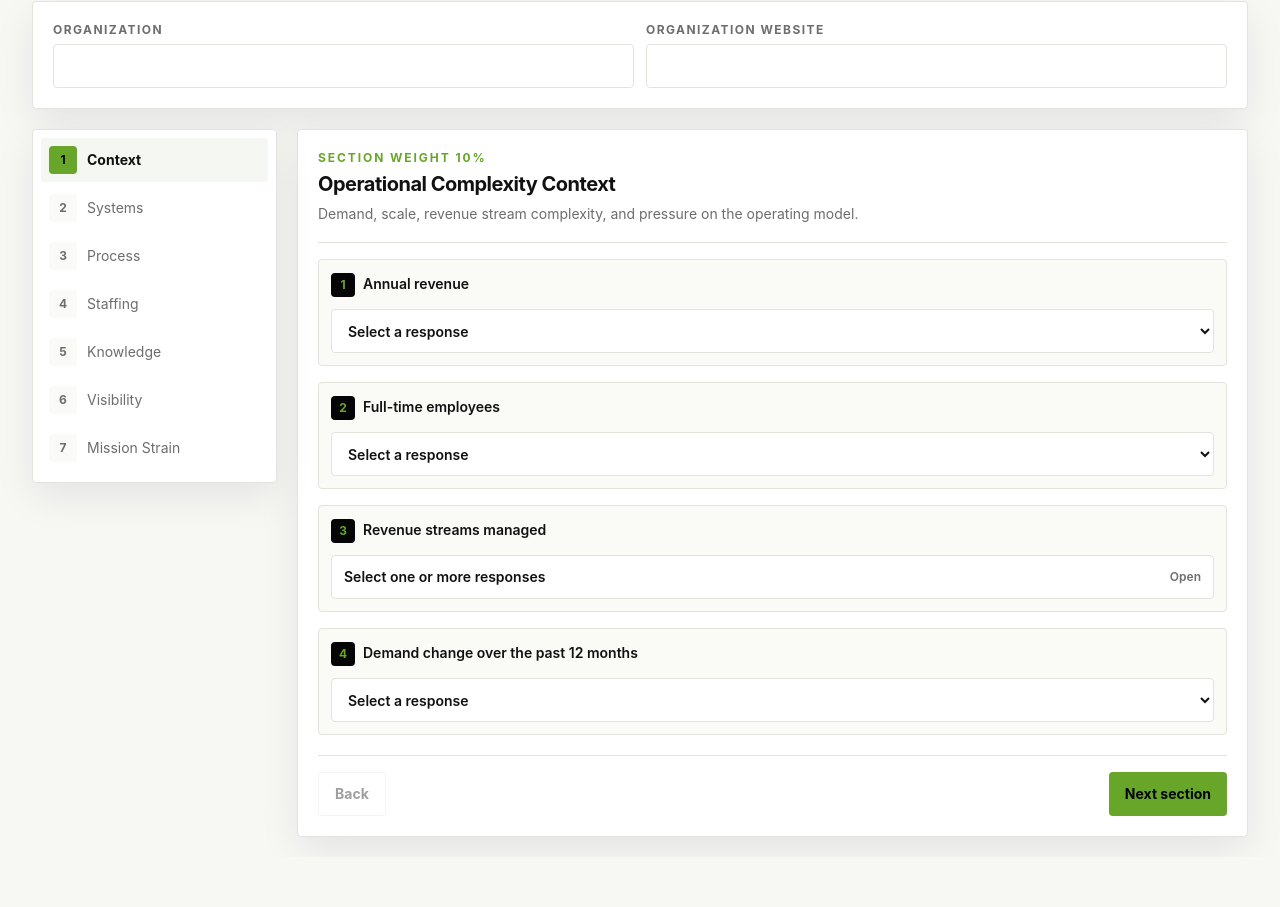
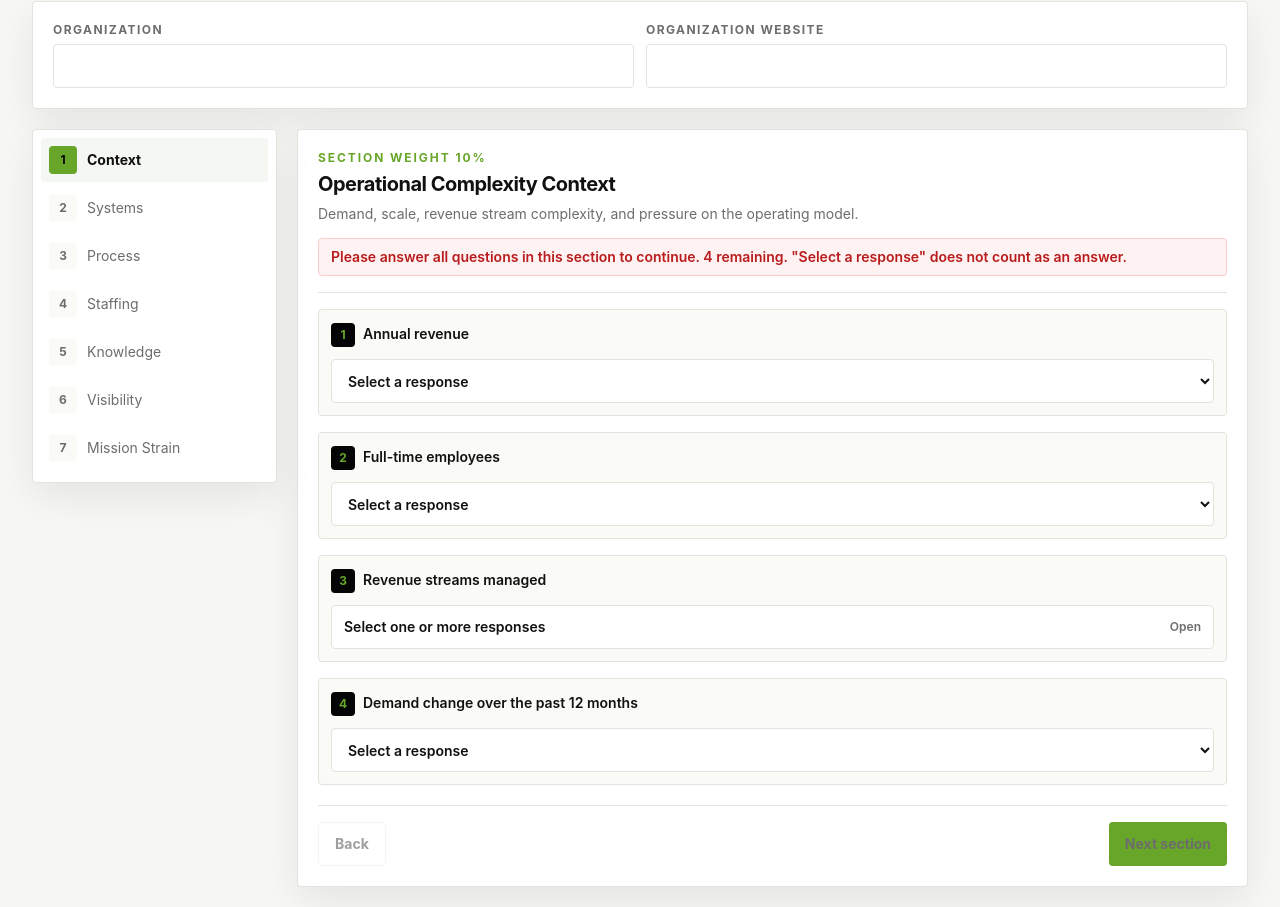
Before and after one commit to njh48fbn55-lab/fitproof-operational-capacity-assessment, a Next.js app: page / in a window 1280 px wide. Shown: the part 175-1082 px from the top of the page. Before the commit the page ends 1032 px from the top, so only its background shows below. Built offline with nearby package versions, Linux system fonts and the light colour scheme.

Commit message:
Tighten required responses and gauge layout

```diff
--- a/app/page.tsx
+++ b/app/page.tsx
@@ -87,8 +87,18 @@ function Field({
 
 function hasAnswer(question: Question, responses: Responses) {
   const value = responses[question.id];
-  if (question.type === "multi") return (Array.isArray(value) && value.length > 0) || (typeof value === "string" && value.trim().length > 0);
-  return typeof value === "string" && value.trim().length > 0;
+  const validOptions = new Set(getQuestionOptions(question).map((option) => option.label));
+
+  if (question.type === "text") {
+    return typeof value === "string" && value.trim().length > 0;
+  }
+
+  if (question.type === "multi") {
+    if (Array.isArray(value)) return value.some((item) => validOptions.has(item));
+    return typeof value === "string" && validOptions.has(value);
+  }
+
+  return typeof value === "string" && validOptions.has(value);
 }
 
 export default function Home() {
@@ -275,9 +285,9 @@ export default function Home() {
                   <p className="text-xs font-bold uppercase tracking-[0.16em] text-fitgreen">Section weight {section.weight}%</p>
                   <h2 className="mt-1 text-xl font-bold tracking-tight">{section.title}</h2>
                   <p className="mt-1 text-sm leading-6 text-slate">{section.purpose}</p>
-                  {showSectionValidation && !sectionComplete && (
+                  {!sectionComplete && (
                     <p className="mt-3 rounded border border-red-200 bg-red-50 px-3 py-2 text-sm font-semibold text-red-700">
-                      Please answer all questions in this section to continue. {missingInSection} remaining.
+                      Please answer all questions in this section to continue. {missingInSection} remaining. "Select a response" does not count as an answer.
                     </p>
                   )}
                 </div>
@@ -388,7 +398,8 @@ export default function Home() {
                   <button
                     type="button"
                     onClick={goForward}
-                    className="min-h-11 rounded bg-fitgreen px-4 text-sm font-bold text-blacktop transition hover:bg-blacktop hover:text-fitgreen"
+                    disabled={!sectionComplete}
+                    className="min-h-11 rounded bg-fitgreen px-4 text-sm font-bold text-blacktop transition hover:bg-blacktop hover:text-fitgreen disabled:cursor-not-allowed disabled:bg-slate-200 disabled:text-slate"
                   >
                     {currentStep === domains.length - 1 ? "Continue to findings and report" : "Next section"}
                   </button>
@@ -842,7 +853,7 @@ function OperationalGauge({ strain }: { strain: number }) {
         <p className="max-w-48 text-right text-xs font-semibold leading-5 text-slate">Lower scores indicate less operating pressure. Higher scores indicate more urgent strain.</p>
       </div>
 
-      <div className="mx-auto mt-3 w-[66%]">
+      <div className="mx-auto mt-3 w-1/2 min-w-[210px] max-w-[300px]">
         <svg viewBox="0 0 300 168" role="img" aria-label={`Operational strain ${strain} out of 100`} className="h-auto w-full">
           <defs>
             <linearGradient id="capacityGaugeGradient" x1="0%" y1="0%" x2="100%" y2="0%">
@@ -856,8 +867,8 @@ function OperationalGauge({ strain }: { strain: number }) {
           <line x1={centerX} y1={centerY} x2={pointerX} y2={pointerY} stroke="#111111" strokeWidth="4" strokeLinecap="round" />
           <circle cx={centerX} cy={centerY} r="8" fill="#111111" />
           <circle cx={pointerX} cy={pointerY} r="7" fill="#ffffff" stroke="#111111" strokeWidth="3" />
-          <text x="30" y="153" fontSize="12" fontWeight="700" fill="#4b5563">0 low strain</text>
-          <text x="270" y="153" textAnchor="end" fontSize="12" fontWeight="700" fill="#4b5563">100 severe strain</text>
+          <text x="30" y="153" fontSize="10" fontWeight="700" fill="#4b5563">0 low strain</text>
+          <text x="270" y="153" textAnchor="end" fontSize="10" fontWeight="700" fill="#4b5563">100 severe strain</text>
         </svg>
       </div>
       <p className="mt-2 text-sm leading-6 text-slate">
```
